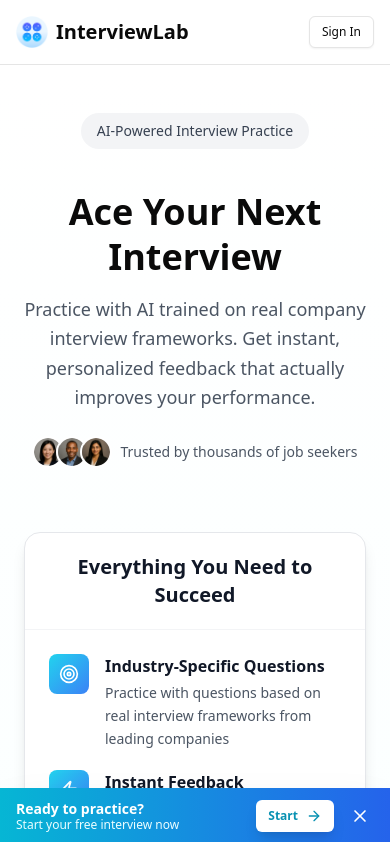
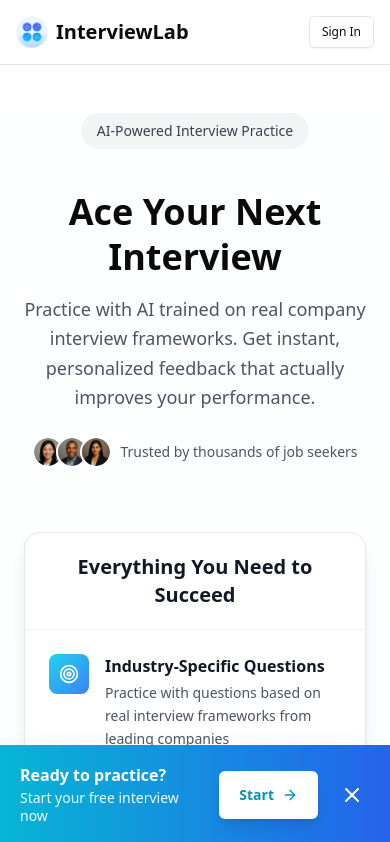
Before and after one commit to athlosconsultants/InterviewLab, a Next.js app: page /mobile in a window 390 px wide. Shown: the top 842 px of the page. Built offline with nearby package versions, Linux system fonts and the light colour scheme; no server answers.

Commit message:
Fixes mobile

```diff
--- a/app/pricing/page.tsx
+++ b/app/pricing/page.tsx
@@ -161,7 +161,7 @@
                     isPopular
                       ? 'border-primary bg-primary/5 shadow-lg scale-105'
                       : isElite
-                        ? 'border-purple-500 bg-purple-50 dark:bg-purple-950/20'
+                        ? 'border-blue-500 bg-gradient-to-br from-cyan-50 to-blue-50 dark:from-cyan-950/20 dark:to-blue-950/20'
                         : 'border-border bg-card'
                   }`}
                 >
@@ -170,7 +170,7 @@
                     <div className="flex items-center gap-2 mb-2">
                       <h2 className="text-2xl font-bold">{tier.name}</h2>
                       {isElite && (
-                        <Sparkles className="h-5 w-5 text-purple-500" />
+                        <Sparkles className="h-5 w-5 text-blue-500" />
                       )}
                     </div>
                     <p className="text-sm text-muted-foreground mb-4">
@@ -199,7 +199,7 @@
                   <Button
                     onClick={() => handlePurchase(tier.tier)}
                     disabled={isLoading !== null}
-                    className={`w-full ${isPopular ? 'bg-primary hover:bg-primary/90' : isElite ? 'bg-purple-600 hover:bg-purple-700' : ''}`}
+                    className={`w-full ${isPopular ? 'bg-primary hover:bg-primary/90' : isElite ? 'bg-gradient-to-r from-cyan-500 to-blue-600 hover:from-cyan-600 hover:to-blue-700' : ''}`}
                     size="lg"
                   >
                     {isLoading === tier.tier ? (
--- a/components/interview/LowBalanceUpsellDialog.tsx
+++ b/components/interview/LowBalanceUpsellDialog.tsx
@@ -48,7 +48,7 @@
 
   return (
     <Dialog open={open} onOpenChange={onClose}>
-      <DialogContent className="sm:max-w-lg">
+      <DialogContent className="sm:max-w-lg max-h-[90vh] overflow-y-auto">
         <DialogHeader>
           <div className="flex items-center gap-2 mb-2">
             <div className="rounded-full bg-amber-100 dark:bg-amber-900/30 p-2">
@@ -61,17 +61,19 @@
               : `Only ${remainingInterviews} Interview${remainingInterviews === 1 ? '' : 's'} Left`}
           </DialogTitle>
           <DialogDescription className="text-base">
-            Don&apos;t let your momentum stop now. Upgrade to keep practicing and
-            unlock advanced features.
+            Don&apos;t let your momentum stop now. Upgrade to keep practicing
+            and unlock advanced features.
           </DialogDescription>
         </DialogHeader>
 
         <div className="space-y-4 py-4">
           {/* Recommended Tier Highlight */}
-          <div className="rounded-xl border-2 border-purple-500 bg-gradient-to-br from-purple-50 to-pink-50 dark:from-purple-950/30 dark:to-pink-950/30 p-6">
+          <div className="rounded-xl border-2 border-blue-500 bg-gradient-to-br from-cyan-50 to-blue-50 dark:from-cyan-950/30 dark:to-blue-950/30 p-6">
             <div className="flex items-center gap-2 mb-3">
-              <Sparkles className="h-5 w-5 text-purple-600" />
-              <p className="font-bold text-lg">Recommended: {recommendedTier.name}</p>
+              <Sparkles className="h-5 w-5 text-blue-600" />
+              <p className="font-bold text-lg">
+                Recommended: {recommendedTier.name}
+              </p>
             </div>
 
             <p className="text-sm text-muted-foreground mb-4">
@@ -123,22 +125,22 @@
           {/* Social Proof */}
           <div className="text-center">
             <p className="text-xs text-muted-foreground italic">
-              &ldquo;The more I practiced, the more confident I felt. Worth every
-              penny!&rdquo; — Sarah K.
+              &ldquo;The more I practiced, the more confident I felt. Worth
+              every penny!&rdquo; — Sarah K.
             </p>
           </div>
         </div>
 
-        <DialogFooter className="flex-col sm:flex-col gap-3">
+        <DialogFooter className="flex-col sm:flex-col gap-3 mt-2">
           <Button
             onClick={handleUpgrade}
-            className="w-full h-12 text-base bg-purple-600 hover:bg-purple-700"
+            className="w-full h-12 text-base bg-gradient-to-r from-cyan-500 to-blue-600 hover:from-cyan-600 hover:to-blue-700"
             size="lg"
           >
             <Sparkles className="mr-2 h-5 w-5" />
             View All Packages
           </Button>
-          <Button variant="ghost" onClick={onClose} className="w-full">
+          <Button variant="ghost" onClick={onClose} className="w-full h-11">
             Maybe Later
           </Button>
         </DialogFooter>
--- a/components/interview/mode/TextUI.tsx
+++ b/components/interview/mode/TextUI.tsx
@@ -743,7 +743,7 @@
                 </div>
                 {/* Subtle text */}
                 <span className="text-sm font-light text-gray-500">
-                  Analyzing
+                  Thinking
                 </span>
               </div>
             </div>
--- a/components/marketing/MobileCTA.tsx
+++ b/components/marketing/MobileCTA.tsx
@@ -43,15 +43,15 @@
 
   return (
     <div
-      className={`fixed bottom-0 left-0 right-0 bg-gradient-to-r from-cyan-500 to-blue-600 text-white px-4 py-3 shadow-2xl z-50 ${className}`}
+      className={`fixed bottom-0 left-0 right-0 bg-gradient-to-r from-cyan-500 to-blue-600 text-white px-5 py-5 shadow-2xl z-50 ${className}`}
     >
-      <div className="flex items-center justify-between gap-3 max-w-md mx-auto">
+      <div className="flex items-center justify-between gap-4 max-w-md mx-auto">
         {/* Message */}
         <div className="flex-1">
-          <p className="font-semibold text-sm leading-tight">
+          <p className="font-bold text-base leading-tight mb-1">
             Ready to practice?
           </p>
-          <p className="text-xs text-cyan-50 leading-tight">
+          <p className="text-sm text-cyan-50 leading-tight">
             Start your free interview now
           </p>
         </div>
@@ -59,22 +59,22 @@
         {/* CTA Button */}
         <Button
           asChild
-          size="sm"
-          className="bg-white text-cyan-600 hover:bg-cyan-50 font-semibold shadow-lg"
+          size="default"
+          className="bg-white text-cyan-600 hover:bg-cyan-50 font-bold shadow-lg h-12 px-5"
         >
-          <Link href="/setup" className="flex items-center gap-1">
+          <Link href="/setup" className="flex items-center gap-1.5">
             Start
-            <ArrowRight className="w-4 h-4" />
+            <ArrowRight className="w-5 h-5" />
           </Link>
         </Button>
 
         {/* Dismiss Button */}
         <button
           onClick={handleDismiss}
-          className="p-1 hover:bg-white/20 rounded transition-colors"
+          className="p-1.5 hover:bg-white/20 rounded transition-colors"
           aria-label="Dismiss banner"
         >
-          <X className="w-5 h-5" />
+          <X className="w-6 h-6" />
         </button>
       </div>
     </div>
```
